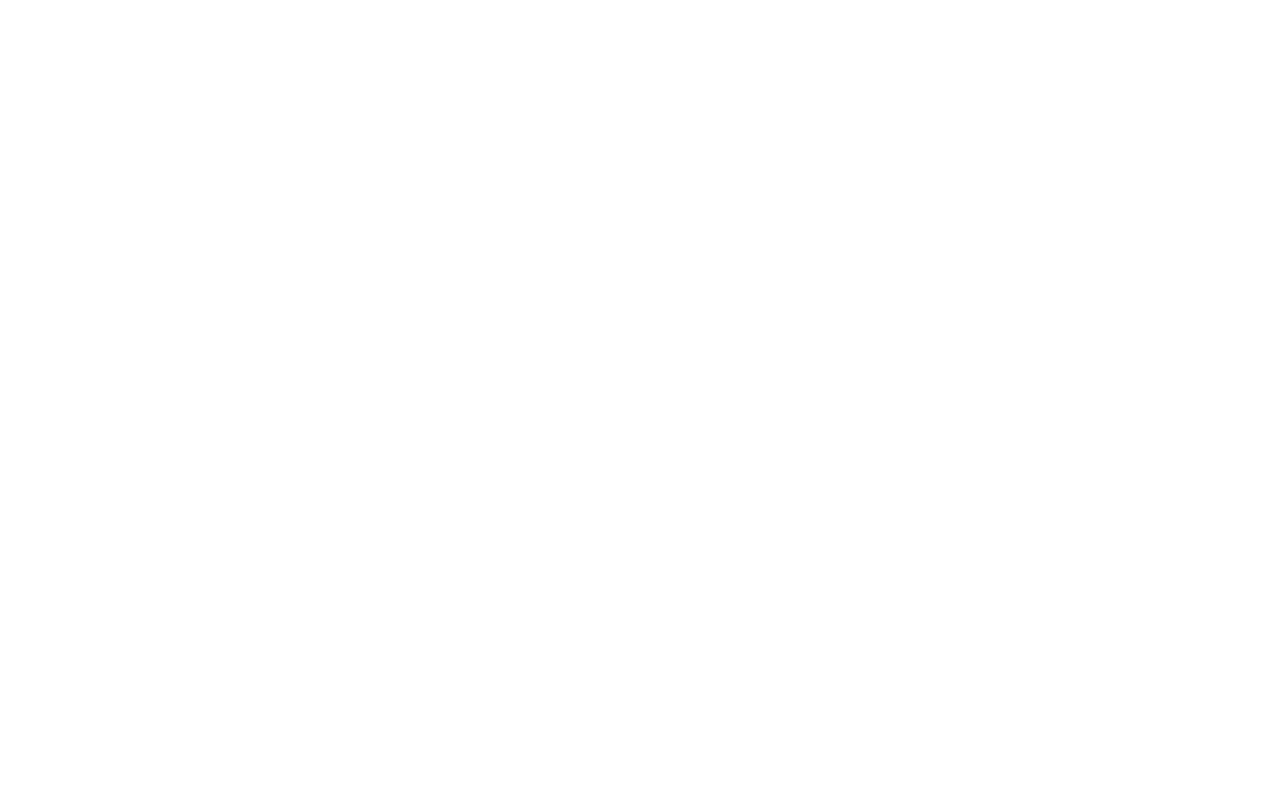
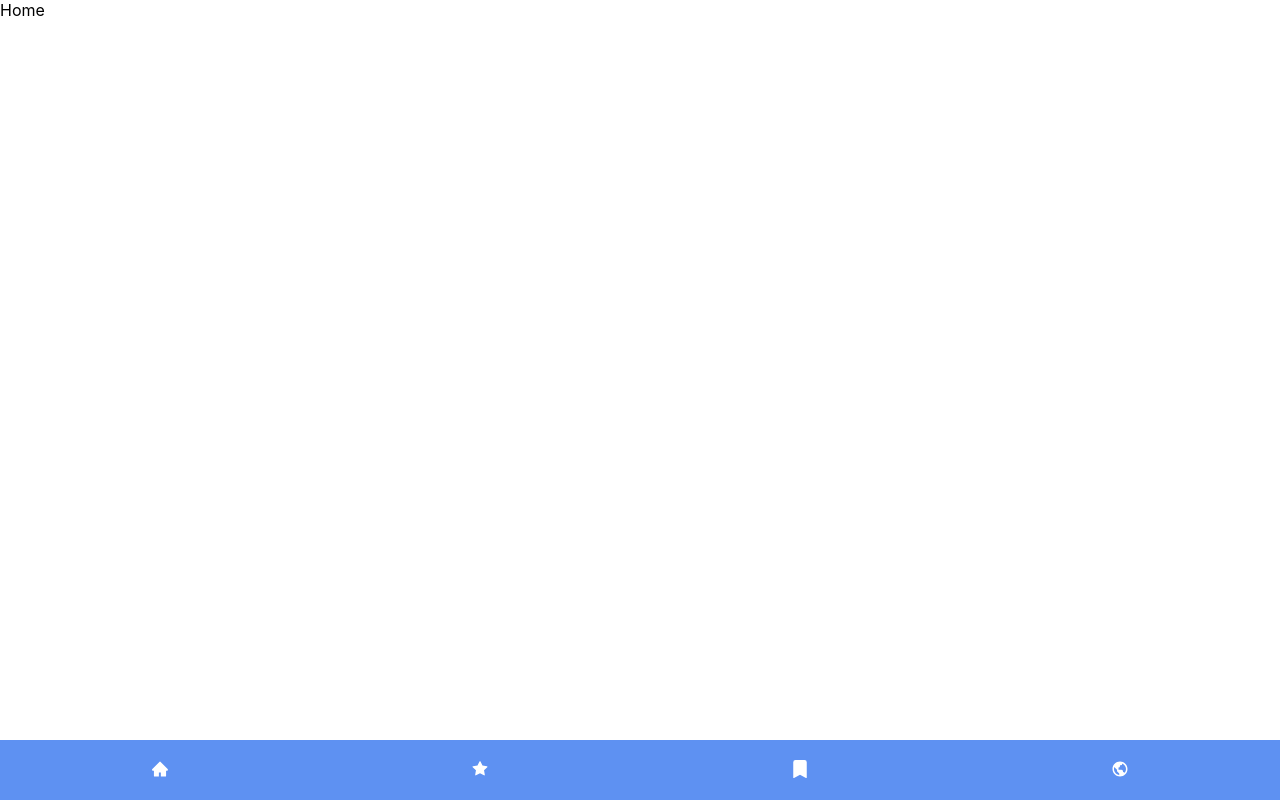
Before and after one commit to aotarasenko/Front-end, a React (Create React App) app in the folder blog-app/blog-app/: page /home in a window 1280 px wide. Built offline with nearby package versions, Linux system fonts and the light colour scheme.

Commit message:
Created bottom navbar with routing

```diff
--- a/blog-app/blog-app/src/App.js
+++ b/blog-app/blog-app/src/App.js
@@ -1,5 +1,22 @@
+import { Route, BrowserRouter as Router } from "react-router-dom";
+import { NavBar } from "./components/Layout/NavBar/NavBar";
+import { Home } from "./components/Pages/Home";
+import { World } from "./components/Pages/World";
+import { Favorites } from "./components/Pages/Favorites";
+import { Subscriptions } from "./components/Pages/Subscriptions";
+
 function App() {
-  return <></>;
+  return (
+    <>
+      <Router>
+        <NavBar />
+        <Route path="/home" component={Home} />
+        <Route path="/favorites" component={Favorites} />
+        <Route path="/world" component={World} />
+        <Route path="/subscriptions" component={Subscriptions} />
+      </Router>
+    </>
+  );
 }
 
 export default App;
--- a/blog-app/blog-app/src/components/Layout/NavBar/NavBar.js
+++ b/blog-app/blog-app/src/components/Layout/NavBar/NavBar.js
@@ -0,0 +1,20 @@
+import styled from "styled-components";
+import { AppColors, navBarSize } from "../../styles/variables";
+import { NavMenu } from "./NavMenu/NavMenu";
+
+export const NavBar = () => {
+  return (
+    <NavBarStyled>
+      <NavMenu>gdgdr</NavMenu>
+    </NavBarStyled>
+  );
+};
+
+const NavBarStyled = styled.nav`
+  position: fixed;
+  left: 0;
+  bottom: 0;
+  width: 100%;
+  height: ${navBarSize};
+  background-color: ${AppColors.light};
+`;
--- /dev/null
+++ b/blog-app/blog-app/src/components/Layout/NavBar/NavMenu/NavMenu.js
@@ -0,0 +1,73 @@
+import {
+  AppColors,
+  AppFontSizes,
+  AppIcons,
+  AppSizes,
+} from "../../../styles/variables";
+import { NavLink } from "react-router-dom";
+import styled from "styled-components";
+
+export const NavMenu = ({ isSizeForText }) => {
+  const menuItems = [
+    { title: "My Posts", linkTo: "/home", icon: AppIcons.home },
+    { title: "Favorites", linkTo: "/favorites", icon: AppIcons.favorite },
+    {
+      title: "Subscriptions",
+      linkTo: "/subscriptions",
+      icon: AppIcons.subscription,
+    },
+    { title: "World Posts", linkTo: "/world", icon: AppIcons.world },
+  ];
+
+  return (
+    <NavMenuStyled>
+      {menuItems.map((item) => {
+        return (
+          <li key={item.title + Math.random()}>
+            <NavLink to={item.linkTo}>
+              {item.icon} {isSizeForText && item.title}
+            </NavLink>
+          </li>
+        );
+      })}
+    </NavMenuStyled>
+  );
+};
+
+const NavMenuStyled = styled.ul`
+  display: flex;
+  justify-content: space-evenly;
+  align-items: center;
+  margin: 0;
+  padding: 0;
+
+  li {
+    display: flex;
+    flex: 1;
+    justify-content: center;
+    align-items: center;
+    list-style: none;
+
+    svg {
+      font-size: ${AppFontSizes.medium};
+      color: ${AppColors.white};
+    }
+
+    a {
+      display: flex;
+      justify-content: space-between;
+      align-items: center;
+      border-bottom: 2px solid transparent;
+      padding: 20px;
+      transition: 0.4s border-bottom ease;
+      text-decoration: none;
+      color: ${AppColors.white};
+
+      &:hover {
+        border-color: ${AppColors.white};
+        cursor: poiner;
+        transition: 0.4s border-bottom ease;
+      }
+    }
+  }
+`;
--- /dev/null
+++ b/blog-app/blog-app/src/components/Pages/Favorites.js
@@ -0,0 +1,3 @@
+export const Favorites = () => {
+  return <div>favorites</div>;
+};
--- /dev/null
+++ b/blog-app/blog-app/src/components/Pages/Home.js
@@ -0,0 +1,3 @@
+export const Home = () => {
+  return <div>Home</div>;
+};
--- /dev/null
+++ b/blog-app/blog-app/src/components/Pages/Subscriptions.js
@@ -0,0 +1,3 @@
+export const Subscriptions = () => {
+  return <div>Subscriptions</div>;
+};
--- a/blog-app/blog-app/src/components/Pages/World.js
+++ b/blog-app/blog-app/src/components/Pages/World.js
@@ -0,0 +1,3 @@
+export const World = () => {
+  return <div>World</div>;
+};
--- a/blog-app/blog-app/src/components/styles/variables.js
+++ b/blog-app/blog-app/src/components/styles/variables.js
@@ -1,4 +1,9 @@
+import { AiFillHome, AiFillStar } from "react-icons/ai";
+import { BiWorld } from "react-icons/bi";
+import { BsFillBookmarkFill } from "react-icons/bs";
+
 export const sidebarSize = "250px";
+export const navBarSize = "60px";
 
 export const AppColors = {
   primary: "#1564bf",
@@ -21,3 +26,10 @@ export const AppFontSizes = {
   medium: "18px",
   large: "24px",
 };
+
+export const AppIcons = {
+  home: <AiFillHome />,
+  world: <BiWorld />,
+  favorite: <AiFillStar />,
+  subscription: <BsFillBookmarkFill />,
+};
```
Also changed, not shown: blog-app/blog-app/src/components/Pages/Main.js (deleted).
